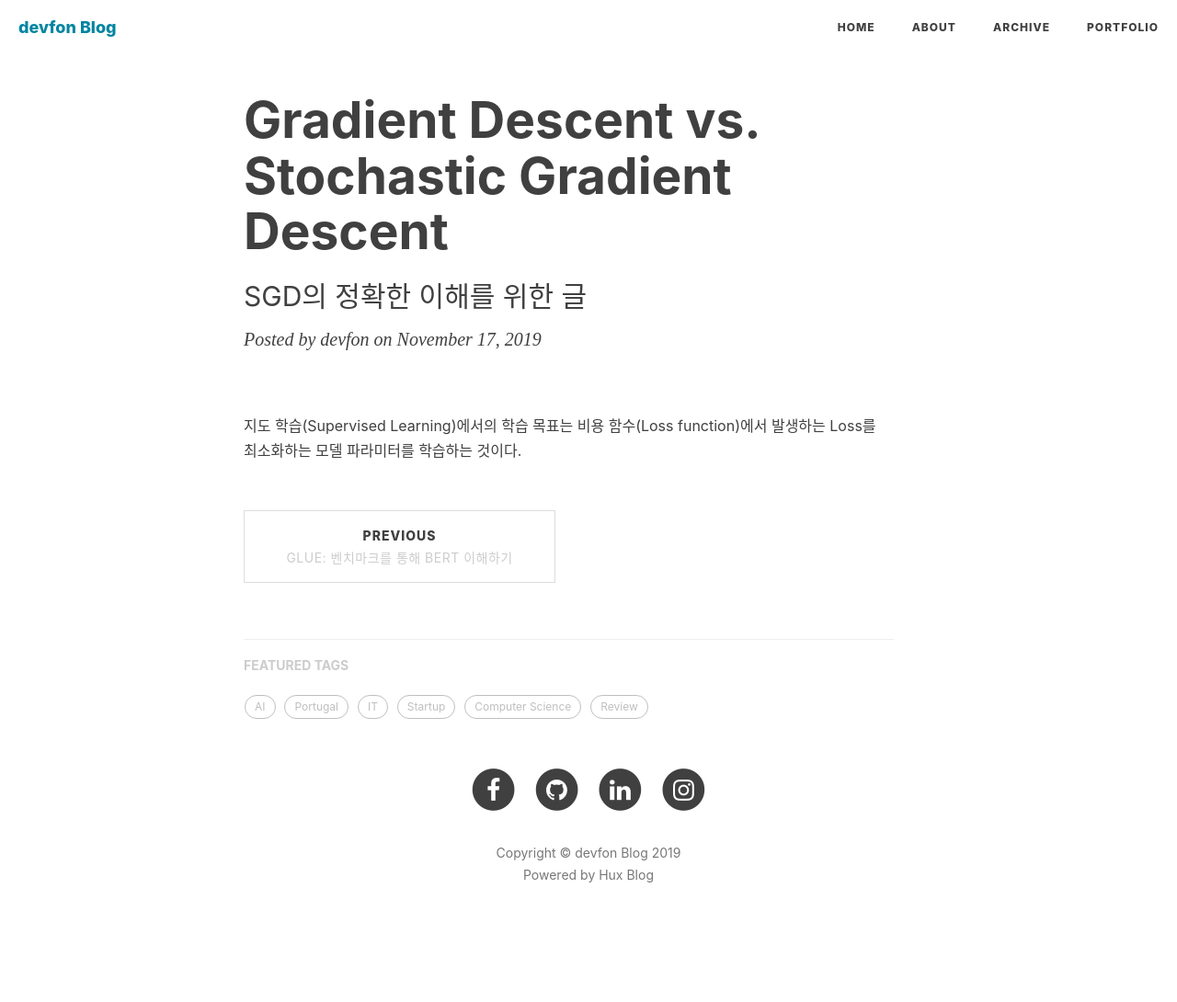
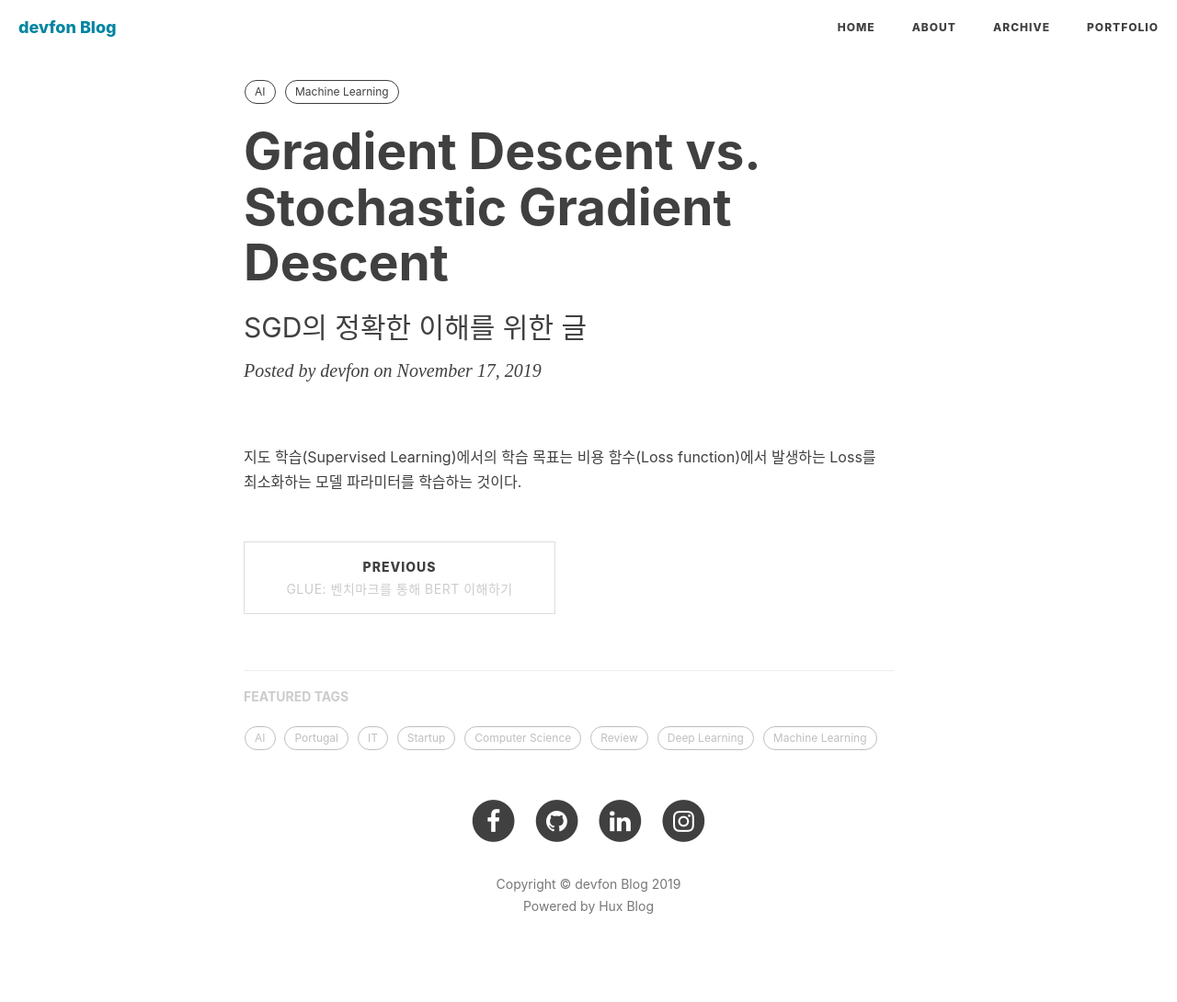
Before and after one commit to Huffon/huffon.github.io, a Jekyll site: the page built from _posts/2019-11-17-gradient-descent.md, in a window 1280 px wide. Shown: the whole page at 92% size. Built offline with Jekyll 4.4.1, drawn with Linux system fonts in a browser that asks for light colours; nearby versions of some CDN libraries; comment, search, counter and statistics services are not loaded; before the commit the page ends 1056 px from its top, so only the background shows below that.

Commit message:
add tags to articles

```diff
--- a/_posts/2019-11-16-glue.md
+++ b/_posts/2019-11-16-glue.md
@@ -5,6 +5,10 @@ subtitle: '"GLUE에서 State-of-the-art를 달성했다던데.. GLUE가 뭐지?"
 author: "devfon"
 header-style: text
 lang: kr
+tags:
+  - AI
+  - NLP
+  - Deep Learning
 ---
 
 _본 글은 Chris McCormick과 Nick Ryan이 공동으로 작성한 [**GLUE Explained: Understanding BERT Through Benchmarks**](https://mccormickml.com/2019/11/05/GLUE/)를 저자의 허락을 받아 한국어로 옮긴 글입니다. 잦은 의역이 있으니 원문을 살려서 읽고자 하신 분들은 링크를 참조해주세요._
--- a/_posts/2019-11-17-gradient-descent.md
+++ b/_posts/2019-11-17-gradient-descent.md
@@ -5,6 +5,9 @@ subtitle: 'SGD의 정확한 이해를 위한 글'
 author: "devfon"
 header-style: text
 lang: kr
+tags:
+  - AI
+  - Machine Learning
 ---
 
 지도 학습(Supervised Learning)에서의 학습 목표는 비용 함수(Loss function)에서 발생하는 Loss를 최소화하는 모델 파라미터를 학습하는 것이다.
```
